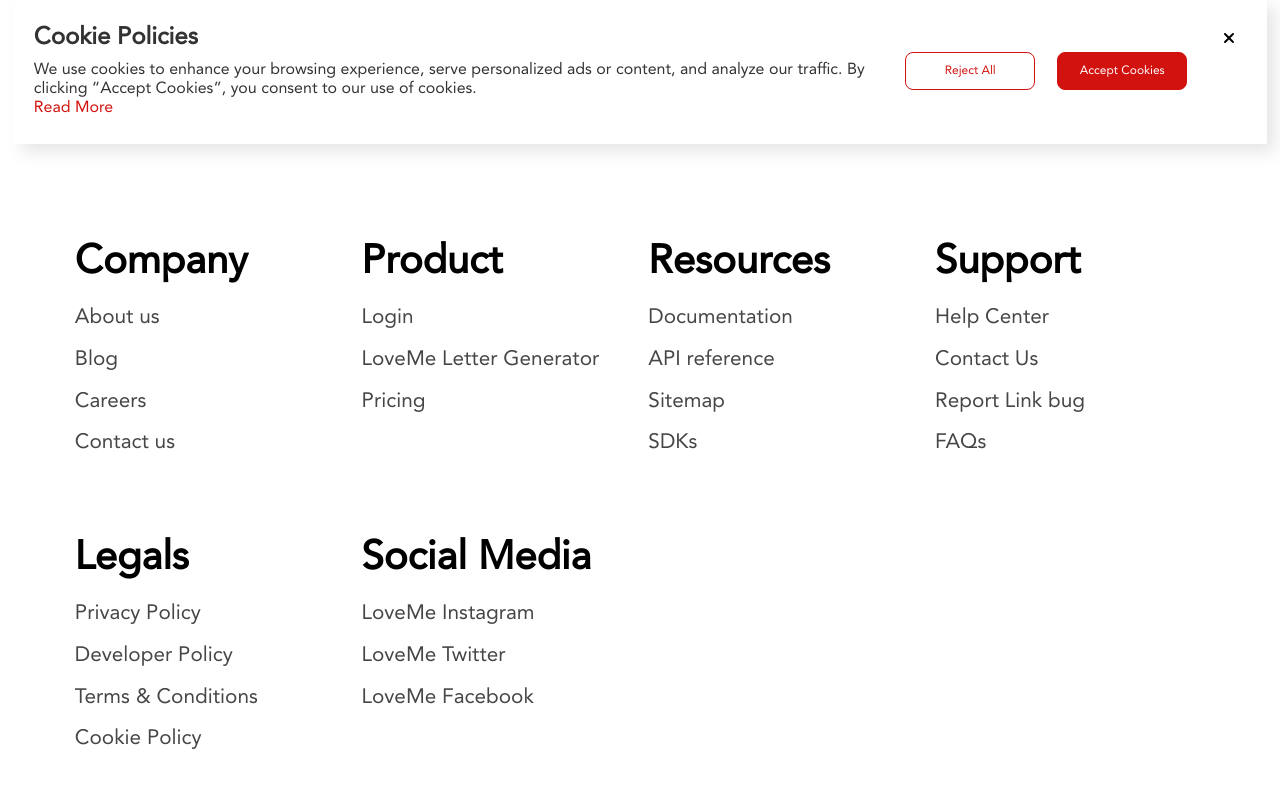
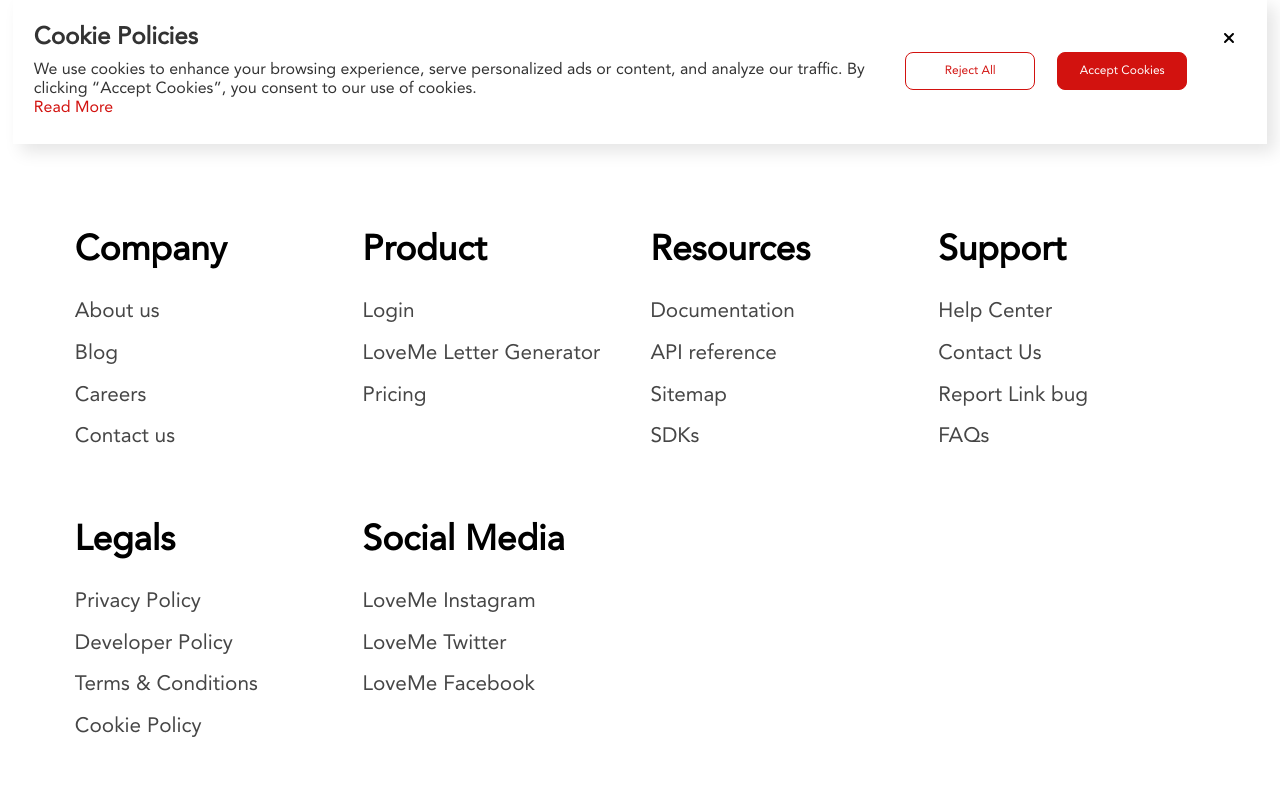
Before and after one commit to Phyya/love-letter-generator, a React (Create React App) app: page /sitemap in a window 1280 px wide. Shown: the part 643-1430 px from the top of the page. Built offline with nearby package versions, Linux system fonts and the light colour scheme.

Commit message:
Sitemap update

```diff
--- a/src/pages/SiteMap/SiteMap.jsx
+++ b/src/pages/SiteMap/SiteMap.jsx
@@ -1,13 +1,10 @@
 import React from 'react';
 import '../../styles/SiteMap.css';
 import { Link } from 'react-router-dom';
-import Navbar from '../../components/Navbar/Navbar';
-
 
 export default function SiteMap() {
   return (
     <>
-      <Navbar isloggedIn={false} />
       <div className="sitemap">
         <section className="hero-section">
           <p className="hero--leading">Site Map</p>
--- a/src/styles/SiteMap.css
+++ b/src/styles/SiteMap.css
@@ -28,7 +28,7 @@ a {
   display: block;
 }
 .sitemap {
-  margin: 1.5em 0 9em;
+  margin: 1.8em 0 9em;
   font-family: 'Avenir', sans-serif;
   font-size: 0.85rem;
   padding: 2em;
@@ -37,7 +37,7 @@ a {
 }
 .hero--leading {
   font-weight: 850;
-  font-size: 1.65rem;
+  font-size: 1.7rem;
   text-align: center;
   margin-bottom: 2.1em;
   color: var(--sitem-1);
@@ -64,13 +64,14 @@ a {
   margin: 2em 0 0.9em;
 }
 .link {
+  font-size: 1rem;
   color: var(--sitem-1);
 }
 .link:hover {
   color: #d2120f;
 }
 .link:not(:last-of-type) {
-  margin-bottom: 0.7em;
+  margin-bottom: 0.54em;
 }
 
 @media (min-width: 768px) and (max-width: 1024px) {
@@ -83,6 +84,9 @@ a {
   }
   .links--leading {
     font-size: 1.3rem;
+  }
+  .link {
+    font-size: 1.1rem;
   }
 }
 @media screen and (min-width: 1024px) {
@@ -97,13 +101,16 @@ a {
     margin-bottom: 0.8em;
   }
   .links--leading {
-    font-size: 2.5rem;
-    margin-bottom: 0.45em;
+    font-size: 2.2rem;
+    margin-bottom: 0.75em;
+  }
+  .link {
+    font-size: 1.3rem;
   }
   .links-section {
     font-size: 1.3rem;
     display: grid;
-    column-gap: 0.8em;
+    column-gap: 1em;
     grid-template-columns: repeat(4, 1fr);
   }
   .link:not(:last-of-type) {
```
